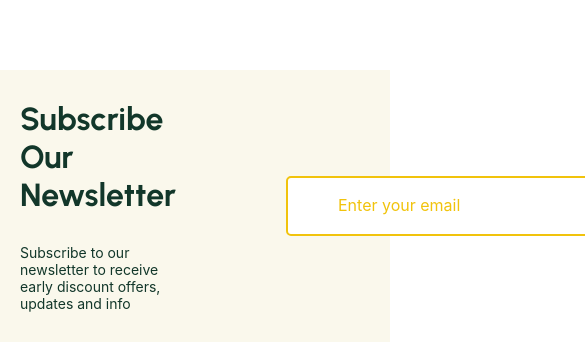
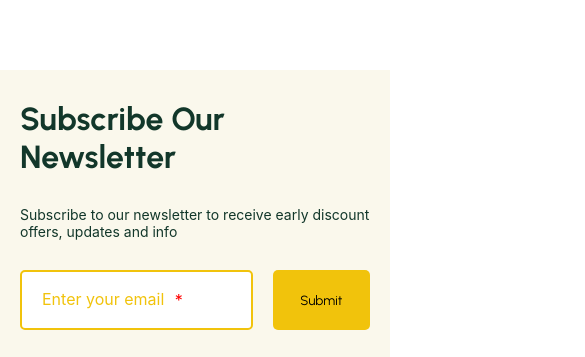
Before and after one commit to ChristofferRiquelme/storaid-project, a React (Vite) app: page / in a window 390 px wide. Shown: the part 8566-8923 px from the top of the page, 585 px wide, since content can reach past the window. Built offline with nearby package versions, Linux system fonts and the light colour scheme; no server answers.

Commit message:
Added css and responsive

```diff
--- a/src/components/SubscribeOurNewsletter.jsx
+++ b/src/components/SubscribeOurNewsletter.jsx
@@ -9,8 +9,11 @@ function SubscribeOurNewsletter() {
                 <p>Subscribe to our newsletter to receive early discount offers, updates and info</p>
             </div>
             <div className="subscribe-our-newsletter-input-and-button">
-                <input type="email" placeholder="Enter your email" className='subscribe-our-newsletter-input' />
-                <button type="submit" className='subscribe-our-newsletter-button'>Submit</button>
+                    <div className="input-wrapper">
+                        <input id='subscribe-input' className='subscribe-our-newsletter-input' type="email" placeholder="Enter your email" />
+                        <span className="asterisk">*</span>
+                    </div>
+                <button className='subscribe-our-newsletter-button' type="submit">Submit</button>
             </div>
         </div>
     </section>
--- a/src/index.css
+++ b/src/index.css
@@ -1479,9 +1479,14 @@ nav {
   margin: 0 auto;
   padding: 30px 20px;
   display: flex;
-  /* justify-content: center; */
-  align-items: center;
-  gap: 110px;
+  flex-direction: column;
+  align-items: center;
+  gap: 30px;
+
+  @media (width >= 1370px) {
+    flex-direction: row;
+    gap: 110px;
+  }
 }
 
 .subscribe-our-newsletter-title-and-text {
@@ -1512,12 +1517,21 @@ nav {
 }
 
 .subscribe-our-newsletter-input {
-  min-width: 540px;
+  min-width: 220px;
   width: 100%;
   height: 60px;
-  padding-left: 50px;
+  padding-left: 20px;
   border-radius: 5px;
   border: 2px solid var(--color-secondary);
+
+  @media (width >= 540px) {
+    min-width: 400px;
+  }
+
+  @media (width >= 768px) {
+    min-width: 540px;
+    padding-left: 50px;
+  }
 }
 
 .subscribe-our-newsletter-input::placeholder {
@@ -1528,6 +1542,34 @@ nav {
 .subscribe-our-newsletter-input:focus {
   outline: none;
   border-color: var(--color-primary);
+}
+
+.input-wrapper {
+  position: relative;
+  display: inline-block;
+}
+
+.asterisk {
+  position: absolute;
+  top: 50%;
+  right: 70px;
+  transform: translateY(-50%);
+  color: red;
+  font-size: 1rem;
+  pointer-events: none;
+  z-index: 1;
+
+  @media (width >= 540px) {
+    right: 250px;
+  }
+
+  @media (width >= 768px) {
+    right: 360px;
+  }
+}
+
+.subscribe-our-newsletter-input:not(:placeholder-shown) + .asterisk {
+  opacity: 0;
 }
 
 .subscribe-our-newsletter-button {
```
